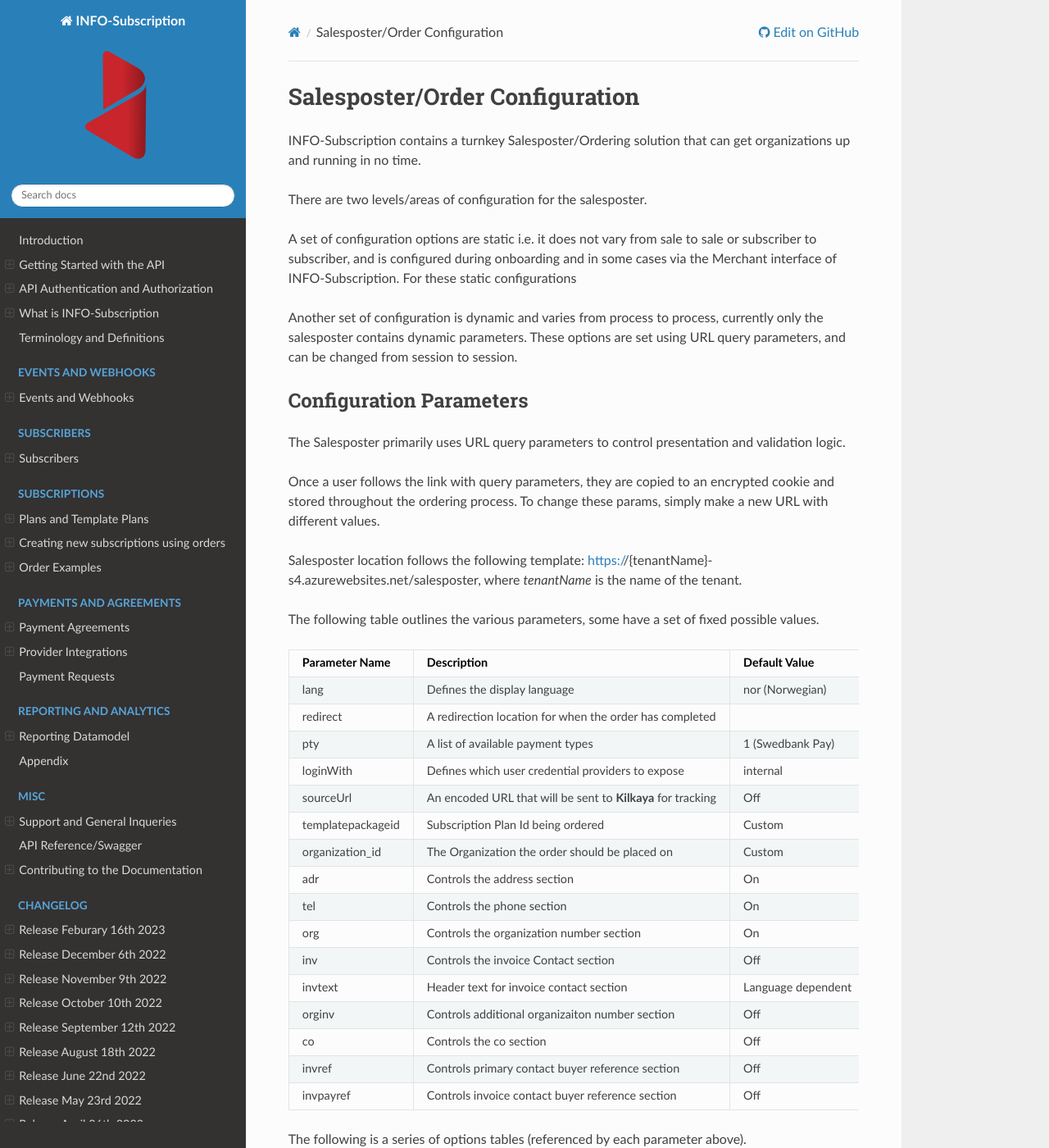
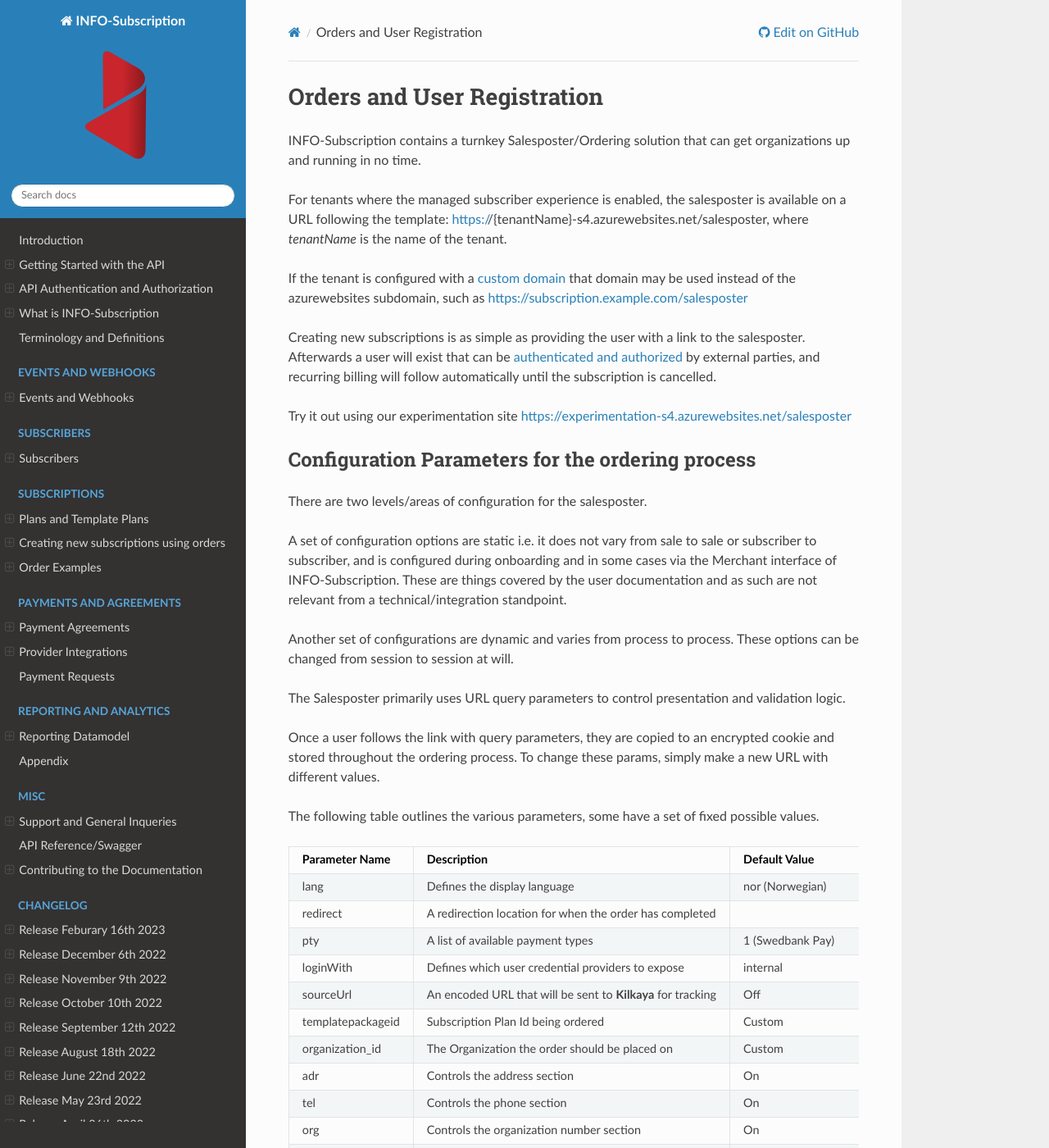
Before and after one commit to infosoftas/info-subscription-doc, a Sphinx documentation site: the page built from source/managed-experience/selfservice/customization.rst, in a window 1280 px wide and 1400 px high. Shown: the whole window at 82% size. Built offline with Sphinx 7.4.7 and the Read the Docs theme 2.0.0, drawn with Linux system fonts in a browser that asks for light colours; formulas are drawn with MathJax 3; pages that are not in the unit, such as notebooks, are missing from menus; some of the changed text lies outside the part shown.

Commit message:
Introduction to managed experience

```diff
--- a/source/managed-experience/selfservice/custom-domain.rst
+++ b/source/managed-experience/selfservice/custom-domain.rst
@@ -5,7 +5,7 @@ Self-Service and Salesposter Custom Domain
 
 By default all tenants utilizing the |projectName| self-service and salesposter solution will be hosted on a generic azure domain name in the form, `https://{tenantName}-s4.azurewebsites.net`.
 
-While functionaly, it may be desirable to have a custom domain for this, which is possible but currently requires some manual work by Infosoft support.
+While functional, it may be desirable to have a custom domain, which is possible but currently requires some manual work by Infosoft support.
 If a custom domain is required please :ref:`contact support <reporting-bugs>`.
 
 Consequences of enabling Custom Domains
--- a/source/managed-experience/selfservice/customization.rst
+++ b/source/managed-experience/selfservice/customization.rst
@@ -1,24 +1,32 @@
-Salesposter/Order Configuration
-===============================
+.. _salesposter:
+
+Orders and User Registration
+============================
 
 |projectName| contains a turnkey Salesposter/Ordering solution that can get organizations up and running in no time.
 
+For tenants where the managed subscriber experience is enabled, the salesposter is available on a URL following the template: https://{tenantName}-s4.azurewebsites.net/salesposter, where *tenantName* is the name of the tenant.
+
+If the tenant is configured with a :ref:`custom domain <selfservice-custom-domain>` that domain may be used instead of the azurewebsites subdomain, such as https://subscription.example.com/salesposter
+
+Creating new subscriptions is as simple as providing the user with a link to the salesposter.
+Afterwards a user will exist that can be :ref:`authenticated and authorized <auth-quick-start>` by external parties, and recurring billing will follow automatically until the subscription is cancelled.
+
+Try it out using our experimentation site https://experimentation-s4.azurewebsites.net/salesposter
+
+Configuration Parameters for the ordering process
+-------------------------------------------------
 There are two levels/areas of configuration for the salesposter.
 
 A set of configuration options are static i.e. it does not vary from sale to sale or subscriber to subscriber, and is configured during onboarding and in some cases via the Merchant interface of |projectName|.
-For these static configurations
+These are things covered by the user documentation and as such are not relevant from a technical/integration standpoint.
 
-Another set of configuration is dynamic and varies from process to process, currently only the salesposter contains dynamic parameters.
-These options are set using URL query parameters, and can be changed from session to session.
+Another set of configurations are dynamic and varies from process to process. These options can be changed from session to session at will.
 
-Configuration Parameters
-------------------------
 The Salesposter primarily uses URL query parameters to control presentation and validation logic.
 
 Once a user follows the link with query parameters, they are copied to an encrypted cookie and stored throughout the ordering process.
 To change these params, simply make a new URL with different values.
-
-Salesposter location follows the following template: https://{tenantName}-s4.azurewebsites.net/salesposter, where *tenantName* is the name of the tenant.
 
 The following table outlines the various parameters, some have a set of fixed possible values.
 
@@ -130,4 +138,4 @@ The following is a series of options tables (referenced by each parameter above)
 
     Example Url
 
-    https://experimentation.minside.info-subscription.com//salesposter?pty=1&templatepackageid=14714f54-dbf4-4899-a9c7-51763d536568
+    https://experimentation.minside.info-subscription.com/salesposter?pty=1&templatepackageid=14714f54-dbf4-4899-a9c7-51763d536568
```
Also changed, not shown: source/managed-experience/managed-introduction.rst (added, +22 -0 lines).
